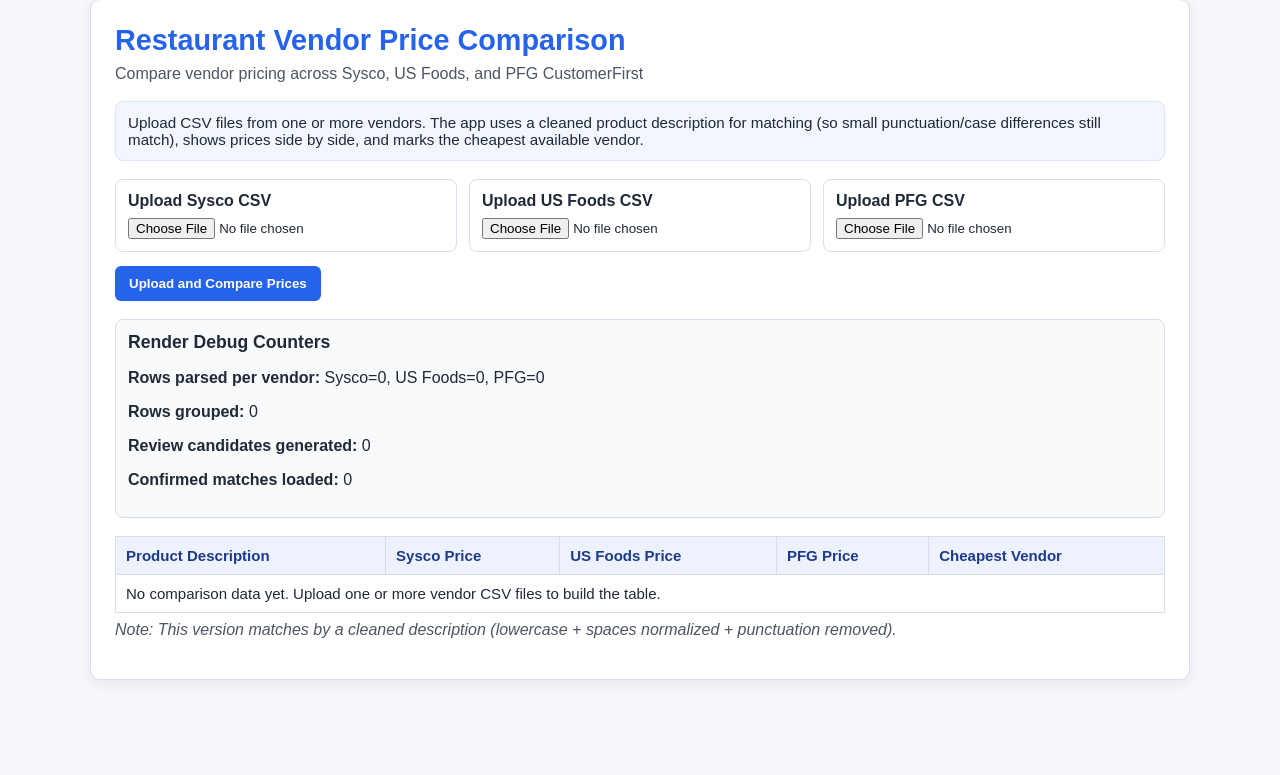
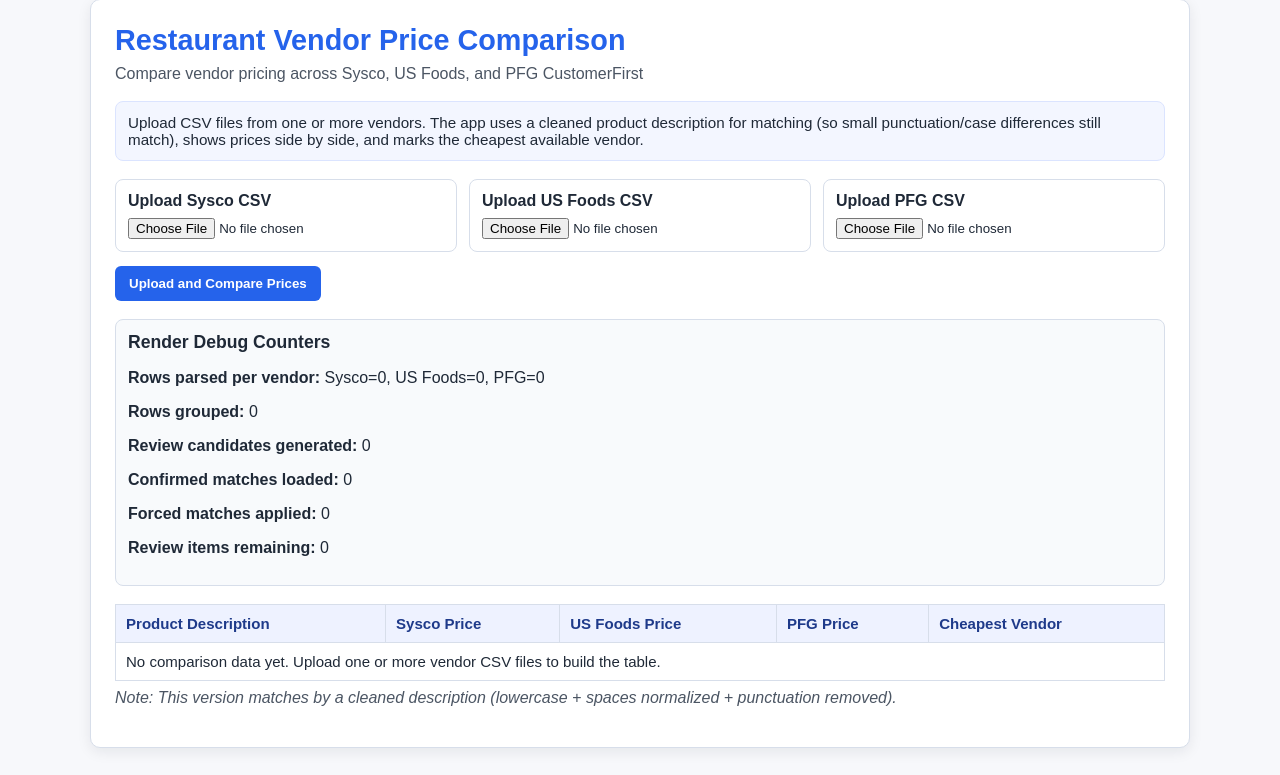
Before and after one commit to Mfaraglia/Confluence, a Flask app: page / in a window 1280 px wide. Shown: the part 25-800 px from the top of the page. Run offline with Flask 3, Linux system fonts and the light colour scheme.

Commit message:
Add stable matching debug counters for confirmed and forced matches

```diff
--- a/app.py
+++ b/app.py
@@ -1157,6 +1157,8 @@
         "rows_grouped": 0,
         "review_candidates_generated": 0,
         "confirmed_matches_loaded": 0,
+        "forced_matches_applied": 0,
+        "review_items_remaining": 0,
     }
 
     if request.method == "POST":
@@ -1447,6 +1449,10 @@
 
                 debug_counters["rows_grouped"] = len(comparison_rows)
                 debug_counters["review_candidates_generated"] = len(possible_matches)
+                debug_counters["forced_matches_applied"] = int(review_stats.get("forced_group_keys_created", 0))
+                debug_counters["review_items_remaining"] = int(match_matrix_stats.get("needs_review", 0)) + int(
+                    match_matrix_stats.get("no_match_found", 0)
+                )
                 review_stats["debug_counters"] = debug_counters
             elif show_mapping_form and not errors:
                 errors.append("Please choose manual column mappings, then click Apply Column Mapping.")
--- a/templates/index.html
+++ b/templates/index.html
@@ -379,6 +379,8 @@
         <p><strong>Rows grouped:</strong> {{ debug_counters.rows_grouped if debug_counters.rows_grouped is not none else 0 }}</p>
         <p><strong>Review candidates generated:</strong> {{ debug_counters.review_candidates_generated if debug_counters.review_candidates_generated is not none else 0 }}</p>
         <p><strong>Confirmed matches loaded:</strong> {{ debug_counters.confirmed_matches_loaded if debug_counters.confirmed_matches_loaded is not none else 0 }}</p>
+        <p><strong>Forced matches applied:</strong> {{ debug_counters.forced_matches_applied if debug_counters.forced_matches_applied is not none else 0 }}</p>
+        <p><strong>Review items remaining:</strong> {{ debug_counters.review_items_remaining if debug_counters.review_items_remaining is not none else 0 }}</p>
       </section>
     {% endif %}
 
```
